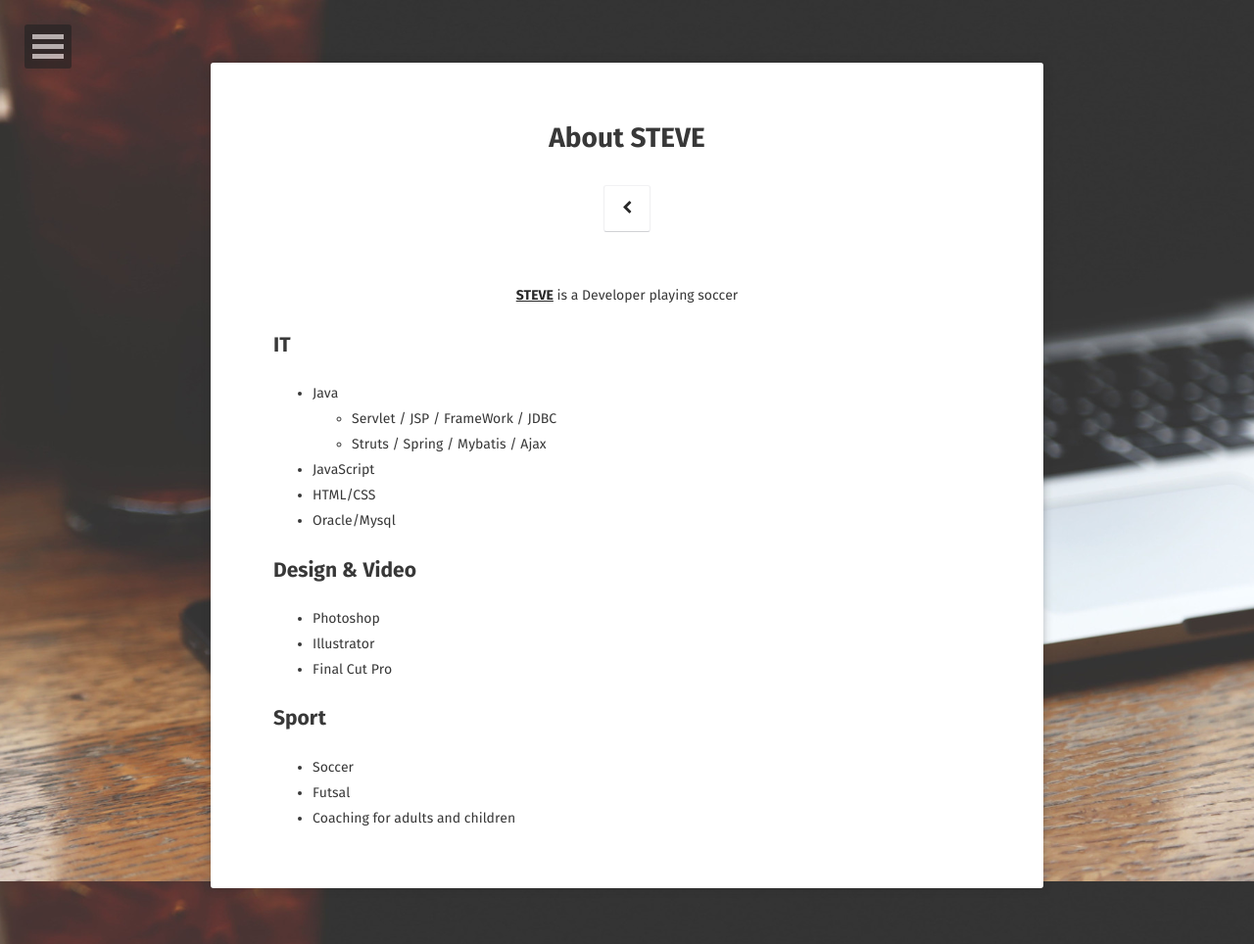
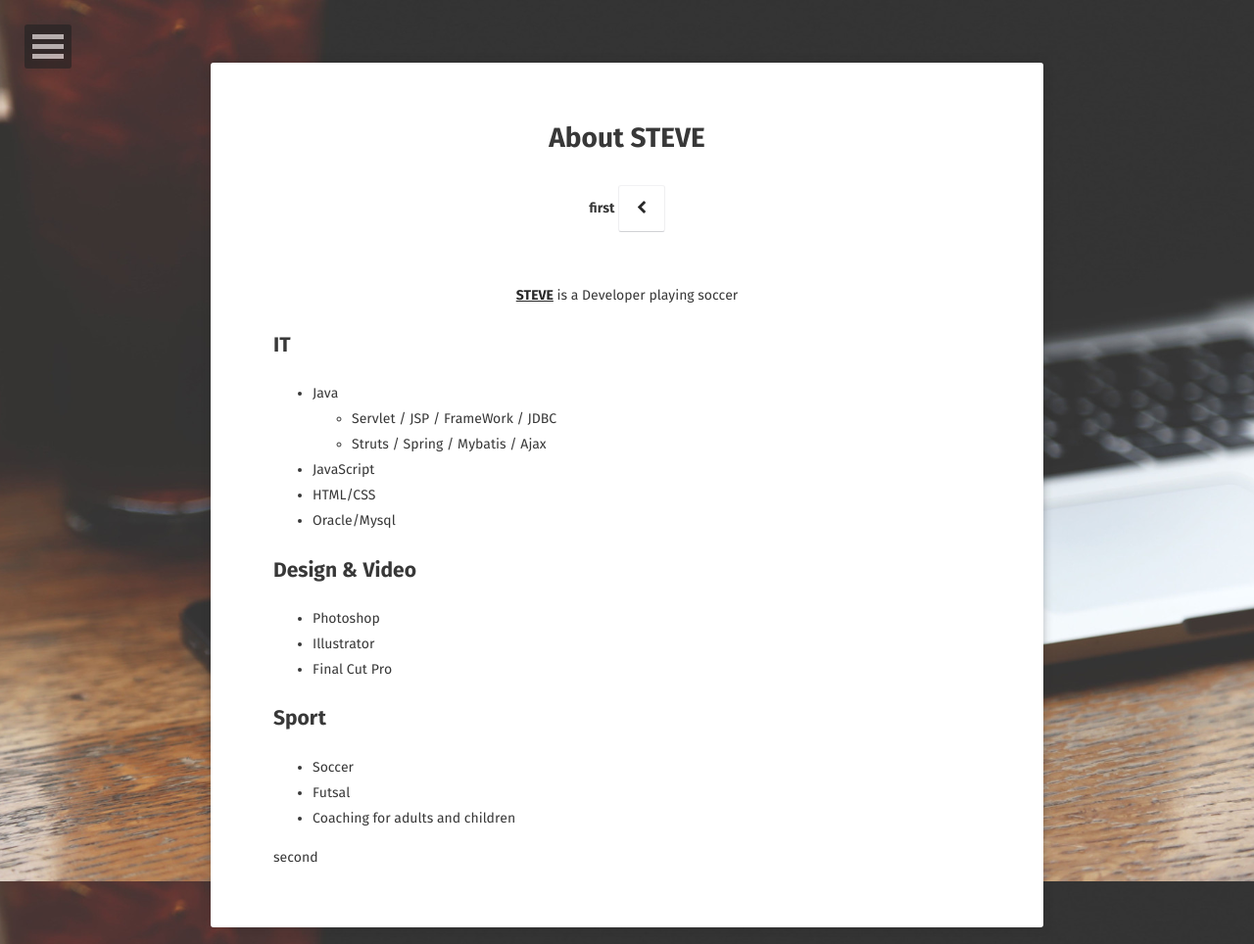
Before and after one commit to EdgeJH/exitst8.github.io, a Jekyll site: the page built from about/index.md, in a window 1280 px wide. Shown: the whole page at 98% size. Built offline with Jekyll 4.4.1, drawn with Linux system fonts in a browser that asks for light colours; some web fonts are replaced.

Commit message:
Update page.html

```diff
--- a/_layouts/page.html
+++ b/_layouts/page.html
@@ -17,11 +17,12 @@ layout: compress
             <div class="content">
                 <div class="post-title {% if page.feature %} feature {% endif %}">
                     <h1>{{ page.title }}</h1>
+                    first
                     <a class="btn zoombtn" href="{{site.url}}">
                         <i class="fa fa-chevron-left"></i>
                     </a>
                 </div>
-                {{ content }}
+                {{ content }}second
             </div>
         </div>
         {% if page.comments and site.disqus_shortname %}<section id="disqus_thread" class="animated fadeInUp"></section><!-- /#disqus_thread -->{% endif %}
```
